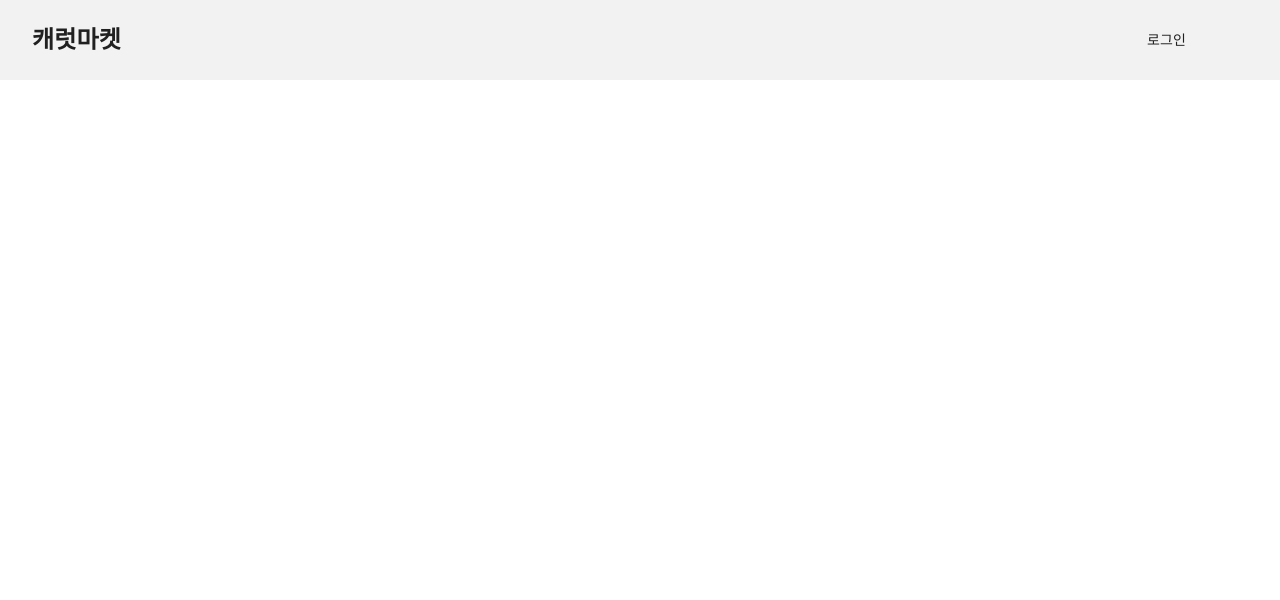
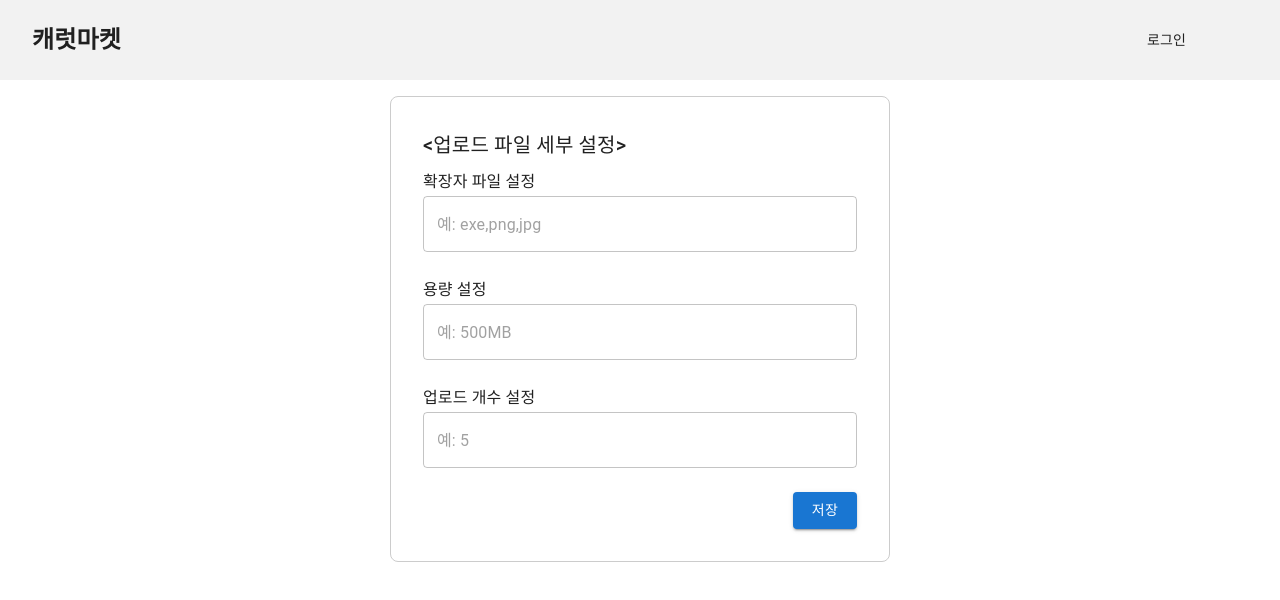
Before and after one commit to yzoo0112-byte/market_fe, a React (Vite) app: page /manage/fileSetting in a window 1280 px wide. Before the commit this address had no page. Shown: the top 600 px of the page. Built offline with nearby package versions, Linux system fonts and the light colour scheme; no server answers; some icons are missing.

Commit message:
첨부파일 관리자 설정
첨부파일 관리자 설정 화면

```diff
--- a/package.json
+++ b/package.json
@@ -14,20 +14,22 @@
     "@emotion/styled": "^11.14.1",
     "@mui/icons-material": "^7.3.2",
     "@mui/material": "^7.3.2",
-    "@mui/x-data-grid": "^8.11.3",
+    "@mui/x-data-grid": "^8.12.1",
     "axios": "^1.12.2",
     "install": "^0.13.0",
     "lucide-react": "^0.544.0",
     "npm": "^11.6.0",
     "react": "^19.1.1",
     "react-dom": "^19.1.1",
-    "react-router-dom": "^7.9.1",
+    "react-router-dom": "^7.9.2",
     "zustand": "^5.0.8"
   },
   "devDependencies": {
     "@eslint/js": "^9.33.0",
+    "@types/axios": "^0.9.36",
     "@types/react": "^19.1.10",
     "@types/react-dom": "^19.1.7",
+    "@types/react-router-dom": "^5.3.3",
     "@vitejs/plugin-react": "^5.0.0",
     "autoprefixer": "^10.4.21",
     "eslint": "^9.33.0",
--- a/src/App.tsx
+++ b/src/App.tsx
@@ -12,6 +12,7 @@ import TableView from './components/TableView'
 import { SearchProvider } from './contexts/SearchProvider'
 import PostEdit from './pages/PostEdit'
 import AdminUserList from './list/AdminUserList'
+import ManageFileSetting from './components/ManageFileSetting'
 
 
 
@@ -42,6 +43,7 @@ export default function App() {
             <Route path="/post" element={<PostWrite />} />
             <Route path="/" element={<TableView />} />
             <Route path="/manage/users" element={<AdminUserList />} />
+            <Route path="/manage/fileSetting" element={<ManageFileSetting/>} />
           </Routes>
         </Container>
       </SearchProvider>
--- /dev/null
+++ b/src/api/ManageFileApi.ts
@@ -0,0 +1,32 @@
+import axios from 'axios';
+
+export interface ManageSettings {
+  fileExtension: string;
+  fileMaxSize: number; // byte
+  fileCount: number;
+}
+
+// PUT - 관리 설정 업데이트
+export const updateManageSettings = async (data: ManageSettings) => {
+
+  const token = sessionStorage.getItem('jwt')
+
+  const response = await axios.put('/api/manage/fileSetting', data, {
+    headers: {
+        authorization: `Bearer ${token}`,
+    },
+  });
+  return response.data;
+};
+
+export const getManageSettings = async (): Promise<ManageSettings> => {
+
+    const token = sessionStorage.getItem('jwt')
+
+    const response = await axios.get('/api/manage/fileSetting', {
+        headers: {
+            Authorization: `Bearer ${token}`,
+        }
+    });
+    return response.data;
+  };
--- /dev/null
+++ b/src/components/ManageFileSetting.tsx
@@ -0,0 +1,122 @@
+// src/components/ManageFileSetting.tsx
+
+import { useEffect, useState } from 'react';
+import { Box, TextField, Typography, Button } from '@mui/material';
+import { getManageSettings, updateManageSettings } from '../api/ManageFileApi';
+
+export default function ManageFileSetting() {
+  const [fileExtension, setFileExtension] = useState('');
+  const [fileMaxSize, setFileMaxSize] = useState('');
+  const [fileCount, setFileCount] = useState('');
+
+  useEffect(() => {
+    const fetchSettings = async () => {
+      try {
+        const settings = await getManageSettings();
+        setFileExtension(settings.fileExtension);
+        setFileMaxSize(convertBytesToSize(settings.fileMaxSize));
+        setFileCount(settings.fileCount.toString());
+      } catch (error) {
+        console.error('설정 불러오기 실패:', error);
+      }
+    };
+
+    fetchSettings();
+  }, []);
+
+  const handleSave = async () => {
+    try {
+      const sizeInBytes = parseSizeToBytes(fileMaxSize);
+
+      await updateManageSettings({
+        fileExtension: fileExtension.trim(),
+        fileMaxSize: sizeInBytes,
+        fileCount: parseInt(fileCount, 10),
+      });
+
+      alert('설정이 저장되었습니다.');
+    } catch (error) {
+      console.error('저장 실패:', error);
+      alert('설정 저장 중 오류가 발생했습니다.');
+    }
+  };
+
+  const parseSizeToBytes = (sizeStr: string): number => {
+    const match = sizeStr.toUpperCase().match(/^(\d+)(MB|GB|KB)$/);
+    if (!match) throw new Error('용량 형식 오류. 예: 500MB');
+
+    const value = parseInt(match[1], 10);
+    const unit = match[2];
+
+    switch (unit) {
+      case 'KB': return value * 1024;
+      case 'MB': return value * 1024 * 1024;
+      case 'GB': return value * 1024 * 1024 * 1024;
+      default: throw new Error('지원하지 않는 단위');
+    }
+  };
+
+  const convertBytesToSize = (bytes: number): string => {
+    if (bytes >= 1024 * 1024 * 1024) return `${bytes / (1024 ** 3)}GB`;
+    if (bytes >= 1024 * 1024) return `${bytes / (1024 ** 2)}MB`;
+    if (bytes >= 1024) return `${bytes / 1024}KB`;
+    return `${bytes}B`;
+  };
+
+  return (
+    <Box
+      sx={{
+        border: '1px solid #ccc',
+        borderRadius: 2,
+        p: 4,
+        maxWidth: 500,
+        margin: '0 auto',
+        bgcolor: 'background.paper',
+      }}
+    >
+      <Typography variant="h6" gutterBottom>
+        &lt;업로드 파일 세부 설정&gt;
+      </Typography>
+
+      <Box sx={{ mb: 3 }}>
+        <Typography variant="subtitle1">확장자 파일 설정</Typography>
+        <TextField
+          fullWidth
+          variant="outlined"
+          placeholder="예: exe,png,jpg"
+          value={fileExtension}
+          onChange={(e) => setFileExtension(e.target.value)}
+        />
+      </Box>
+
+      <Box sx={{ mb: 3 }}>
+        <Typography variant="subtitle1">용량 설정</Typography>
+        <TextField
+          fullWidth
+          variant="outlined"
+          placeholder="예: 500MB"
+          value={fileMaxSize}
+          onChange={(e) => setFileMaxSize(e.target.value)}
+        />
+      </Box>
+
+      <Box sx={{ mb: 3 }}>
+        <Typography variant="subtitle1">업로드 개수 설정</Typography>
+        <TextField
+          fullWidth
+          type="number"
+          variant="outlined"
+          placeholder="예: 5"
+          value={fileCount}
+          onChange={(e) => setFileCount(e.target.value)}
+        />
+      </Box>
+
+      <Box textAlign="right">
+        <Button variant="contained" color="primary" onClick={handleSave}>
+          저장
+        </Button>
+      </Box>
+    </Box>
+  );
+}
```
Also changed, not shown: 1 other file (tests, documents, lock files or other folders).
